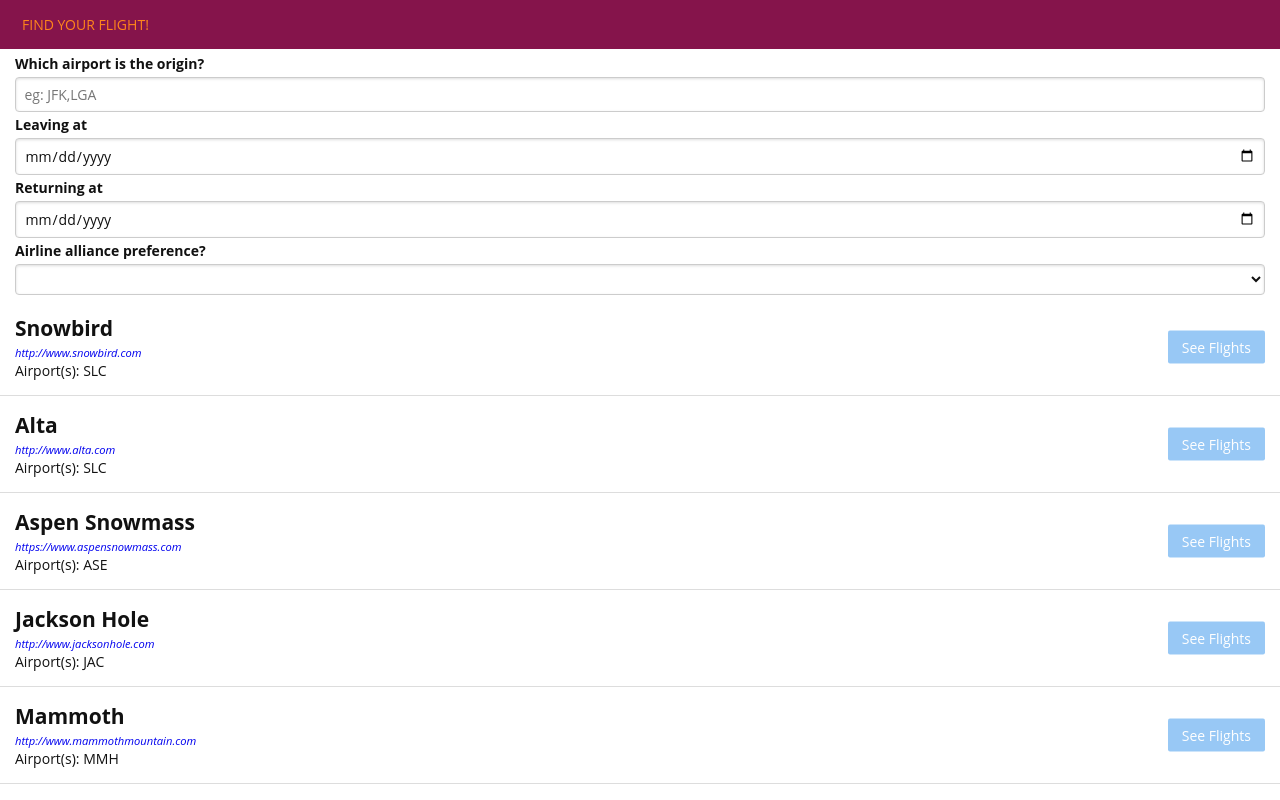
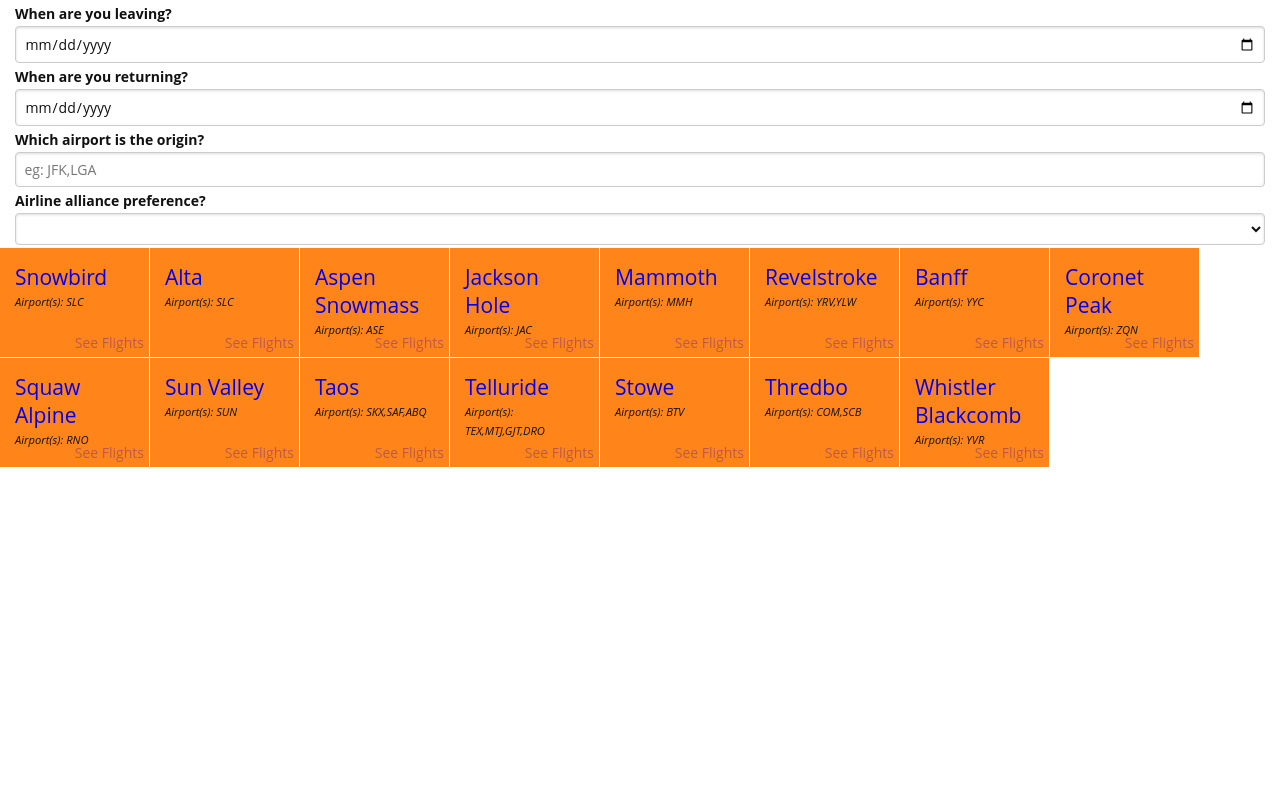
Before and after one commit to rafasf/ski-trips, an Angular app: page / in a window 1280 px wide. Shown: the top 800 px of the page. Built offline with nearby package versions, Linux system fonts and the light colour scheme.

Commit message:
change slightly how the resorts are presented
Working in an idea to make it more friendly.

```diff
--- a/src/app/app.component.ts
+++ b/src/app/app.component.ts
@@ -6,14 +6,9 @@
 @Component({
   selector: 'app-root',
   template: `
-    <header class="pure-menu pure-menu-horizontal app-header">
-      <nav>
-        <span class="pure-menu-heading">Find your Flight!</span>
-      </nav>
-    </header>
     <section class="pure-form pure-form-stacked search">
+      <schedule (scheduleChanged)="updateSchedule($event)"></schedule>
       <origin (originChanged)="updateOrigin($event)"></origin>
-      <schedule (scheduleChanged)="updateSchedule($event)"></schedule>
       <alliance [(alliance)]="alliance"></alliance>
     </section>
     <resorts
--- a/src/app/resort/resort.component.ts
+++ b/src/app/resort/resort.component.ts
@@ -10,14 +10,15 @@
     <li
       class="resort">
       <section>
-         <h2>{{ resort.name }}</h2>
-         <a href="{{ resort.url }}"><small>{{ resort.url }}</small></a>
-         <p>Airport(s): {{ resort.airports }}</p>
+         <a href="{{ resort.url }}">
+          <h2 class="name">{{ resort.name }}</h2>
+         </a>
+         <p><small>Airport(s): {{ resort.airports }}</small></p>
       </section>
       <a
         [ngClass]="{'pure-button-disabled': !searchLink}"
         target="_blank"
-        class="pure-button pure-button-primary flight-link"
+        class="flight-link"
         href="{{ searchLink }}">See Flights</a>
     </li>`
 })
--- a/src/app/resort/resorts.component.ts
+++ b/src/app/resort/resorts.component.ts
@@ -93,11 +93,6 @@
     const allAirports = resorts
       .reduce((airports, current) => airports.concat(current.airports), []);
 
-    this.resorts = resorts.concat(
-      Resort.from(
-        'All Locations',
-        '',
-        Array.from(new Set(allAirports)))
-    );
+    this.resorts = resorts;
   }
 }
--- a/src/app/schedule/schedule.component.ts
+++ b/src/app/schedule/schedule.component.ts
@@ -4,13 +4,13 @@
   selector: 'schedule',
   template: `
     <section class="schedule">
-      <label for="departure-date">Leaving at</label>
+      <label for="departure-date">When are you leaving?</label>
       <input
         type="date"
         name="departure-date"
         class="pure-input-1"
         (change)="changeDepartureDate($event.target.value)" />
-      <label for="return-date">Returning at</label>
+      <label for="return-date">When are you returning?</label>
       <input
         type="date"
         name="return-date"
--- a/src/styles.css
+++ b/src/styles.css
@@ -61,17 +61,29 @@
   list-style: none;
 }
 
+.resorts {
+  display: flex;
+  flex-flow: row wrap;
+}
+
 .resort {
   position: relative;
-  border-bottom: 1px solid #ddd;
+  width: 150px;
+  height: 110px;
   padding: 15px;
+  background-color: #FF851B;
+  border-bottom: 1px solid #fff;
+  border-right: 1px solid #fff;
+}
+
+.resort h2 {
+  font-weight: normal;
 }
 
 .resort .flight-link {
   position: absolute;
-  right: 15px;
-  top: 50%;
-  transform: translateY(-50%);
+  right: 5px;
+  bottom: 5px;
 }
 
 .resort:hover {
```
